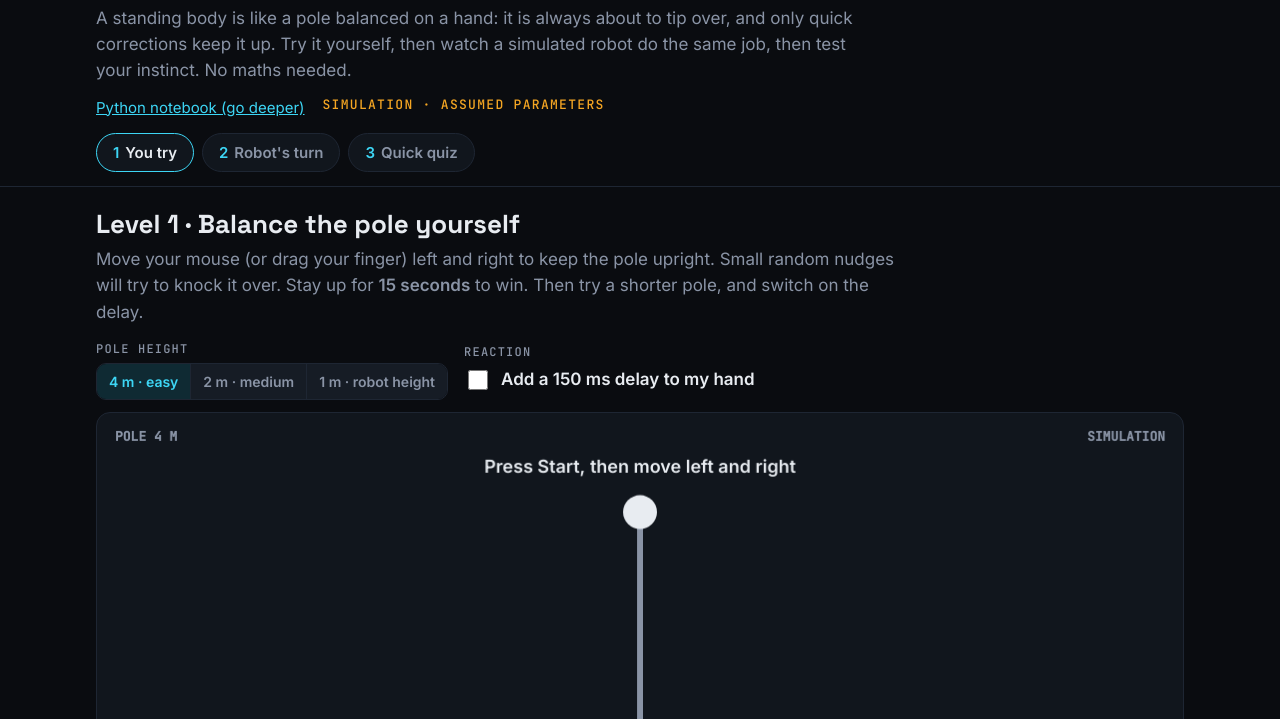
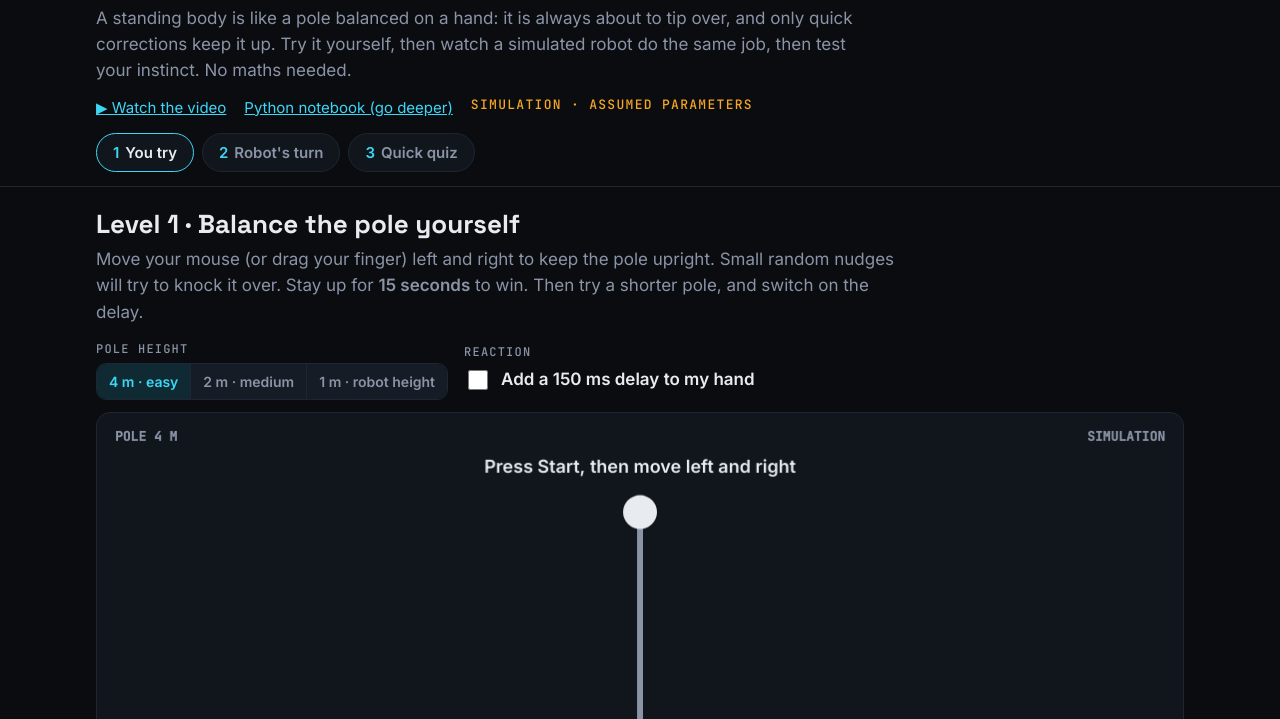
Before and after one commit to naveenbhutani7/robot-balance-lab, a plain HTML site: page index.html in a window 1280 px wide. Shown: the part 81-800 px from the top of the page. Drawn offline with Linux system fonts and the light colour scheme.

Commit message:
Add the video link (README + app 'Watch the video' button)
Co-Authored-By: Claude Opus 5.5 <noreply@anthropic.com>

```diff
--- a/index.html
+++ b/index.html
@@ -219,7 +219,7 @@
 <script src="sim.js"></script>
 <script>
 "use strict";
-const VIDEO_URL = "";   // fill in when the video is published
+const VIDEO_URL = "https://youtu.be/WwjU_S1Khqw";
 if (VIDEO_URL) { const a = document.getElementById("videoLink"); a.href = VIDEO_URL; a.hidden = false; }
 
 const S = window.BalanceSim;
```
Also changed, not shown: 1 other file.
